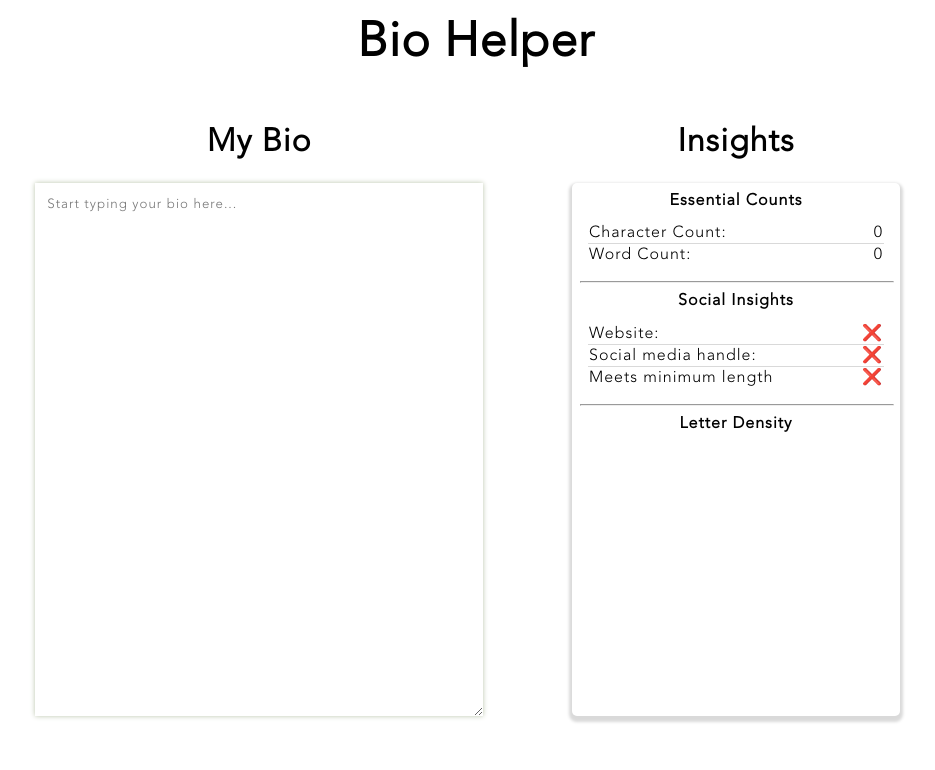
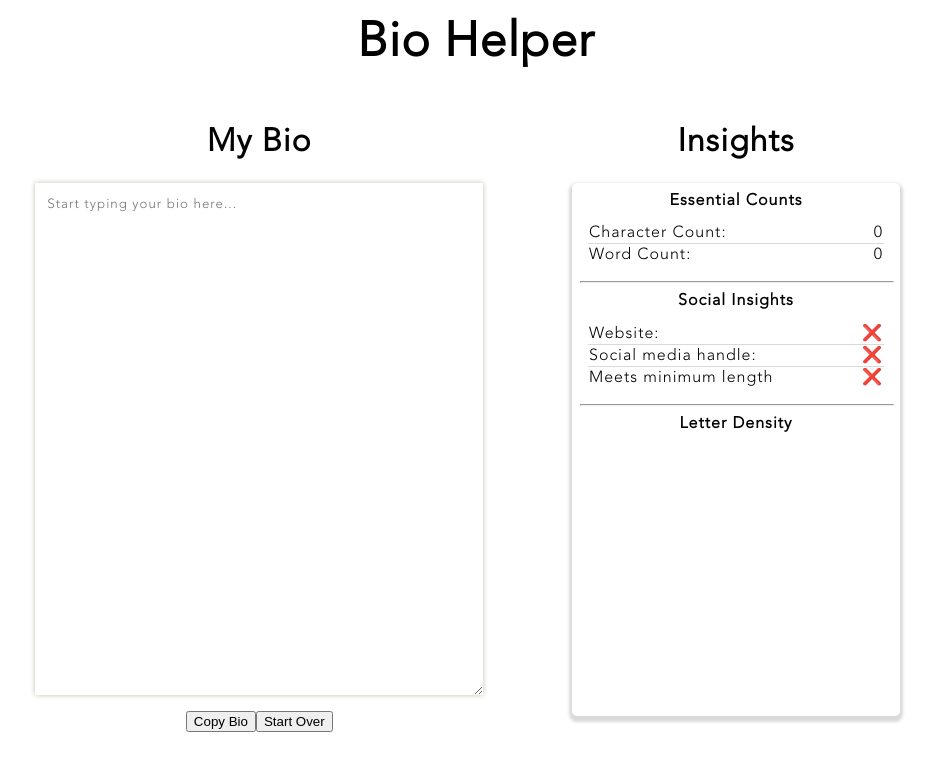
Before and after one commit to DruSerkes/bio-helper, a React (Create React App) app: page / in a window 1280 px wide. Shown: the top 770 px of the page, without its empty margins (164-1099 px from the left). Built offline with nearby package versions, Linux system fonts and the light colour scheme.

Commit message:
add copy and clear buttons

```diff
--- a/src/App.tsx
+++ b/src/App.tsx
@@ -1,4 +1,4 @@
-import React from 'react';
+import * as React from 'react';
 import './App.css';
 import { UserInput } from './components/UserInput';
 import { useLocalStorage } from './hooks/useLocalStorage';
@@ -22,7 +22,6 @@ export const App: React.FC = () => {
       <main>
         <div className="Left">
           <UserInput input={bio} setInput={setBio} />
-
         </div>
         <div className="Right">
           <Insights bio={bio} />
--- a/src/components/UserInput.tsx
+++ b/src/components/UserInput.tsx
@@ -5,12 +5,30 @@ interface UserInputProps {
   setInput: React.Dispatch<React.SetStateAction<string>>
 };
 
+const { useState } = React;
+
 export const UserInput: React.FC<UserInputProps> = ({ input, setInput }) => {
+  const [copied, setCopied] = useState(false);
   const handleChange = (e: React.ChangeEvent<HTMLTextAreaElement>) => setInput(e.target.value);
+  const clearBio = () => setInput('');
+  const copyBio = () => {
+    navigator.clipboard.writeText(input ?? '');
+    setCopied(true);
+    setTimeout(() => setCopied(false), 3000);
+  };
+
+
   return (
     <div className="UserInput">
+
       <label htmlFor="bio">My Bio</label>
       <textarea id="bio" name="bio" placeholder="Start typing your bio here..." value={input} onChange={handleChange} />
+
+      <div className="UserInput-Buttons">
+        <button onClick={copyBio}>{copied ? 'Bio Copied!' : 'Copy Bio'}</button>
+        <button onClick={clearBio}>Start Over</button>
+      </div>
+
     </div>
   )
 };
```
